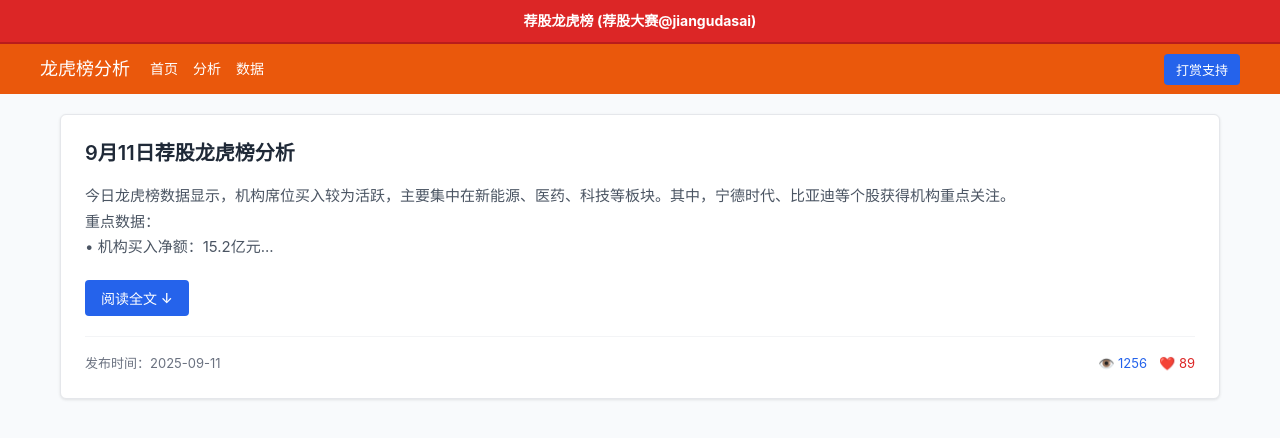
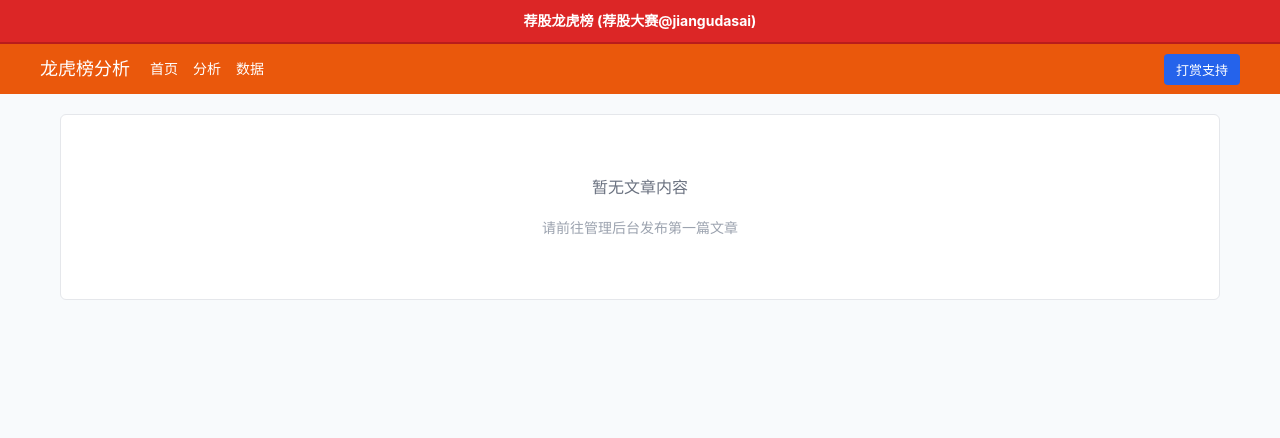
Before and after one commit to beckyang1234/idatabase-website, a Next.js app: page / in a window 1280 px wide. Shown: the top 438 px of the page. Built offline with nearby package versions, Linux system fonts and the light colour scheme.

Commit message:
fix: remove default data and duplicate disclaimer in expanded view

```diff
--- a/src/app/page.tsx
+++ b/src/app/page.tsx
@@ -43,34 +43,12 @@ export default function Home() {
           setArticles(validArticles)
         } catch (error) {
           console.error('Failed to parse articles:', error)
-          const defaultData: Article[] = [
-            {
-              id: 1,
-              title: '9月11日荐股龙虎榜分析',
-              content: '今日龙虎榜数据显示，机构席位买入较为活跃，主要集中在新能源、医药、科技等板块。其中，宁德时代、比亚迪等个股获得机构重点关注。\n\n重点数据：\n• 机构买入净额：15.2亿元\n• 游资买入净额：8.7亿元\n• 活跃个股数量：156只\n\n建议投资者关注资金流向，理性投资。',
-              imageUrl: '',
-              createdAt: '2025-09-11',
-              views: 1256,
-              likes: 89
-            }
-          ]
-          setArticles(defaultData)
-          localStorage.setItem('articles', JSON.stringify(defaultData))
+          // 如果解析失败，设置空数组而不是默认数据
+          setArticles([])
         }
       } else {
-        const defaultData: Article[] = [
-          {
-            id: 1,
-            title: '9月11日荐股龙虎榜分析',
-            content: '今日龙虎榜数据显示，机构席位买入较为活跃，主要集中在新能源、医药、科技等板块。其中，宁德时代、比亚迪等个股获得机构重点关注。\n\n重点数据：\n• 机构买入净额：15.2亿元\n• 游资买入净额：8.7亿元\n• 活跃个股数量：156只\n\n建议投资者关注资金流向，理性投资。',
-            imageUrl: '',
-            createdAt: '2025-09-11',
-            views: 1256,
-            likes: 89
-          }
-        ]
-        setArticles(defaultData)
-        localStorage.setItem('articles', JSON.stringify(defaultData))
+        // 如果没有保存的文章，设置空数组而不是默认数据
+        setArticles([])
       }
     }
 
@@ -194,6 +172,10 @@ export default function Home() {
                         objectFit: 'cover',
                         display: 'block'
                       }}
+                      onError={(e) => {
+                        const target = e.currentTarget as HTMLImageElement;
+                        target.style.display = 'none';
+                      }}
                     />
                   </div>
                 )}
@@ -219,14 +201,14 @@ export default function Home() {
                     fontSize: '15px'
                   }}>
                     {isExpanded ? (
-                      // 显示完整内容
+                      // 显示完整内容（已包含免责声明）
                       article.htmlContent ? (
                         <div dangerouslySetInnerHTML={{ __html: article.htmlContent }} />
                       ) : (
                         <div>{article.content}</div>
                       )
                     ) : (
-                      // 显示摘要
+                      // 显示摘要（从content字段获取，不包含HTML）
                       getExcerpt(article.content, 3)
                     )}
                   </div>
@@ -253,21 +235,7 @@ export default function Home() {
                     </button>
                   </div>
 
-                  {/* 显示免责声明（仅在展开时） */}
-                  {isExpanded && (
-                    <div style={{
-                      backgroundColor: '#fef3c7',
-                      border: '1px solid #fbbf24',
-                      borderRadius: '6px',
-                      padding: '16px',
-                      fontSize: '14px',
-                      color: '#92400e',
-                      fontWeight: '500',
-                      marginBottom: '20px'
-                    }}>
-                      本网站内容仅供交流学习，不构成任何投资建议，盈亏自负。
-                    </div>
-                  )}
+                  {/* 移除这里的免责声明，因为已经在htmlContent中了 */}
 
                   <div style={{
                     fontSize: '13px',
@@ -289,6 +257,7 @@ export default function Home() {
             )
           })
         ) : (
+          // 无文章时的提示
           <div style={{
             backgroundColor: 'white',
             border: '1px solid #e5e7eb',
@@ -296,7 +265,8 @@ export default function Home() {
             padding: '60px',
             textAlign: 'center'
           }}>
-            <div style={{ color: '#6b7280', fontSize: '16px' }}>暂无文章内容</div>
+            <div style={{ color: '#6b7280', fontSize: '16px', marginBottom: '16px' }}>暂无文章内容</div>
+            <div style={{ color: '#9ca3af', fontSize: '14px' }}>请前往管理后台发布第一篇文章</div>
           </div>
         )}
       </div>
```
